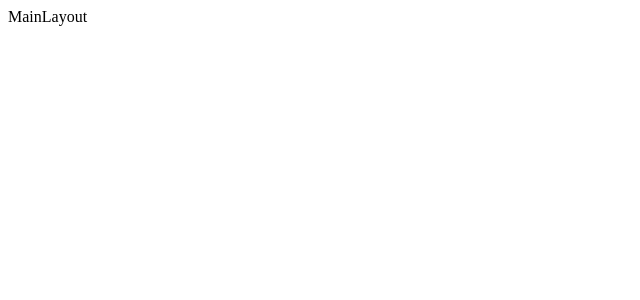
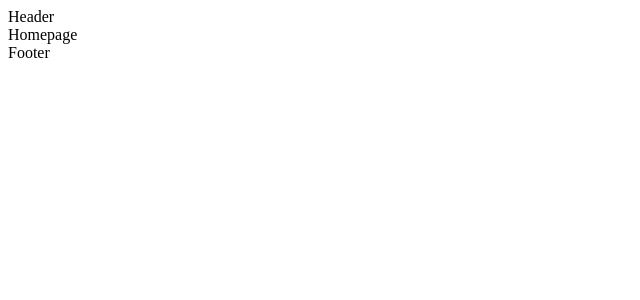
Before and after one commit to onmetafox/armstep-frontend, a React (Create React App) app: page /home in a window 1280 px wide. Shown: the top 300 px of the page, without its empty margins (0-640 px from the left). Built offline with nearby package versions, Linux system fonts and the light colour scheme.

Commit message:
feat: added layout

```diff
--- a/src/layout/MainLayout.js
+++ b/src/layout/MainLayout.js
@@ -1,9 +1,17 @@
 import React from 'react';
-
+import Footer from './Footer';
+import Header from './Header';
+import { Outlet } from 'react-router-dom';
 const MainLayout = (props) => {
 
     return (
-        <>MainLayout</>
+        <div className = "body">
+            <Header />
+            <div minHeight="calc(100vh - 64px)" display="flex" flexDirection="column">
+                <Outlet />
+            </div>
+            <Footer/>
+        </div>
     );
 };
 
--- a/src/store.js
+++ b/src/store.js
@@ -1,9 +1,9 @@
 import  { configureStore } from '@reduxjs/toolkit';
-import contactReducer from './features/contact/contactSlice';
+// import contactReducer from './features/contact/contactSlice';
 
 const store = configureStore({
     reducer:{
-        contact: contactReducer,
+        // contact: contactReducer,
     }
 })
 
```
